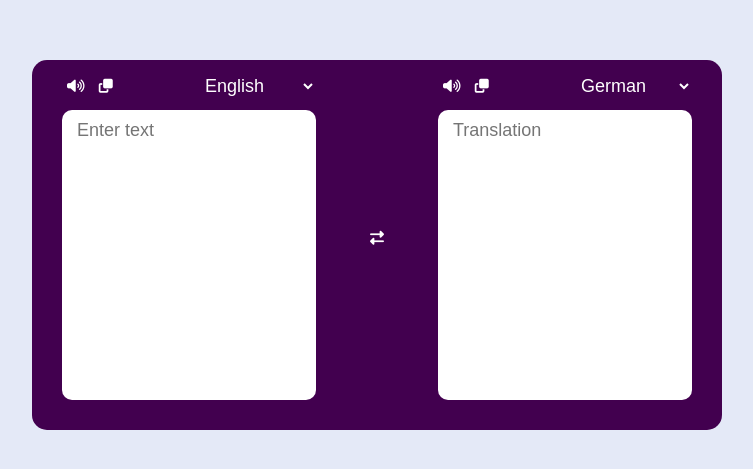
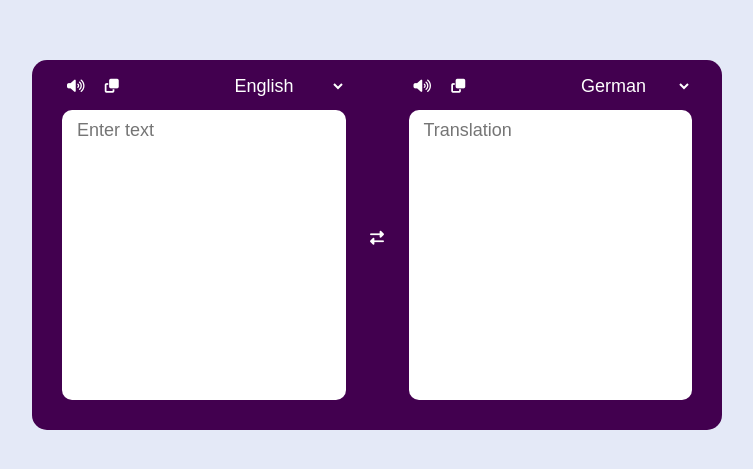
Before and after one commit to IllyaHavrulyk/leolang-frontend, a React (Create React App) app: page / in a window 1280 px wide. Shown: the part 155-624 px from the top of the page, without its empty margins (263-1016 px from the left). Built offline with nearby package versions, Linux system fonts and the light colour scheme.

Commit message:
Fixed component sizing on translation loading

```diff
--- a/src/components/translator/spinner/spinner.css
+++ b/src/components/translator/spinner/spinner.css
@@ -6,13 +6,21 @@
     transform: rotate(360deg);
   }
 }
+
 .spinner-container {
+  display: flex;
+  align-items: center;
+  justify-content: center;
+  border: none;
+  resize: none;
+  outline: none;
+  background: none;
   font-size: 1.8rem;
-  width:  100%;
+  padding: 10px 15px;
 }
 .loading-spinner {
-  width: 100%;
-  height: 100%;
+  width: 50px;
+  height: 50px;
   border: 10px solid #f3f3f3; /* Light grey */
   border-top: 10px solid #383636; /* Black */
   border-radius: 50%;
--- a/src/components/translator/translator.module.css
+++ b/src/components/translator/translator.module.css
@@ -9,10 +9,11 @@
   padding: 15px 30px 30px 30px;
 }
 .wrapper {
-  display: flex;
-  flex-direction: row;
-  justify-content: space-between;
   border-radius: 7px;
+  display: grid;
+  grid-template-rows: 1fr;
+  grid-template-columns: 45% 10% 45%;
+  width: 100%;
 }
 
 @media all and (max-width: 480px) {
```
